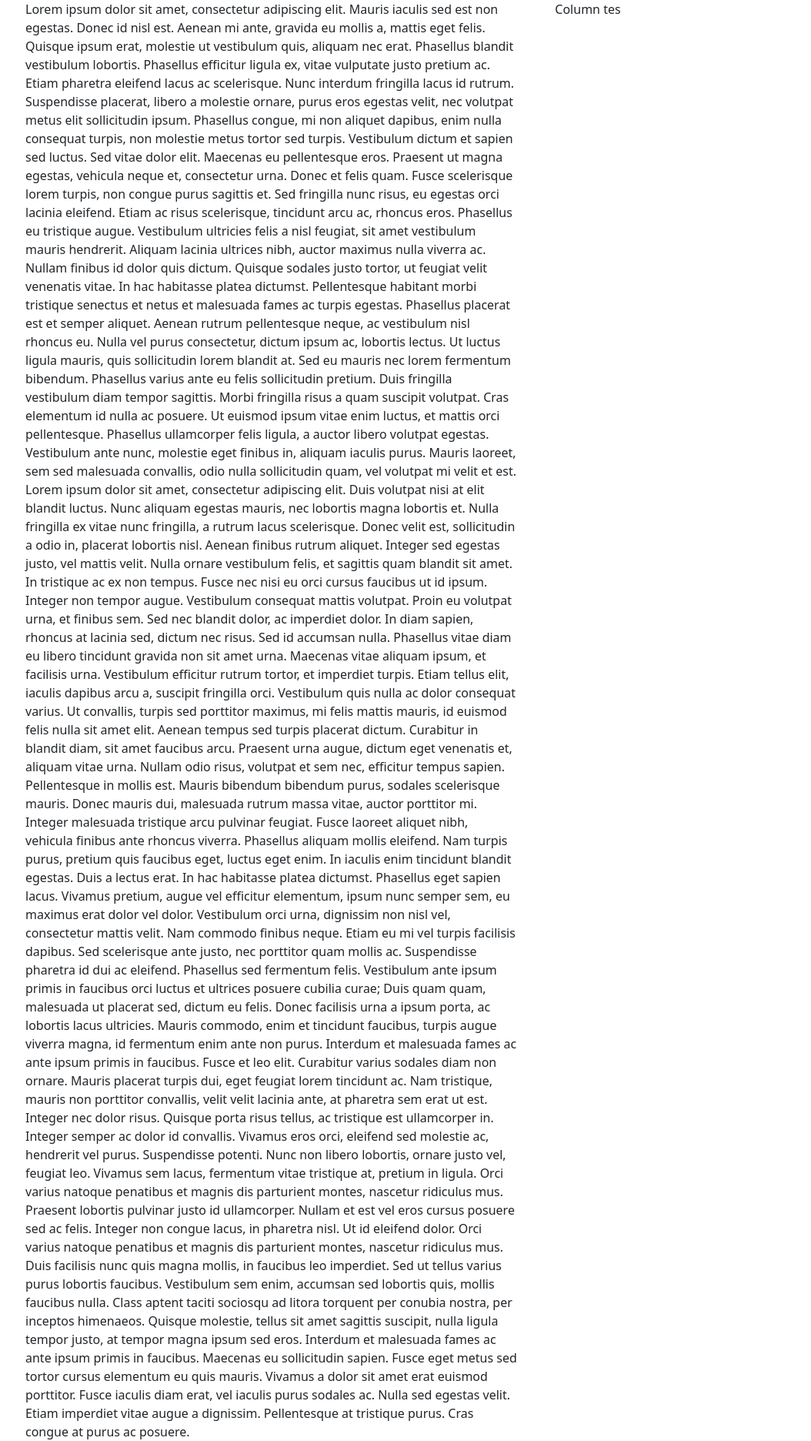
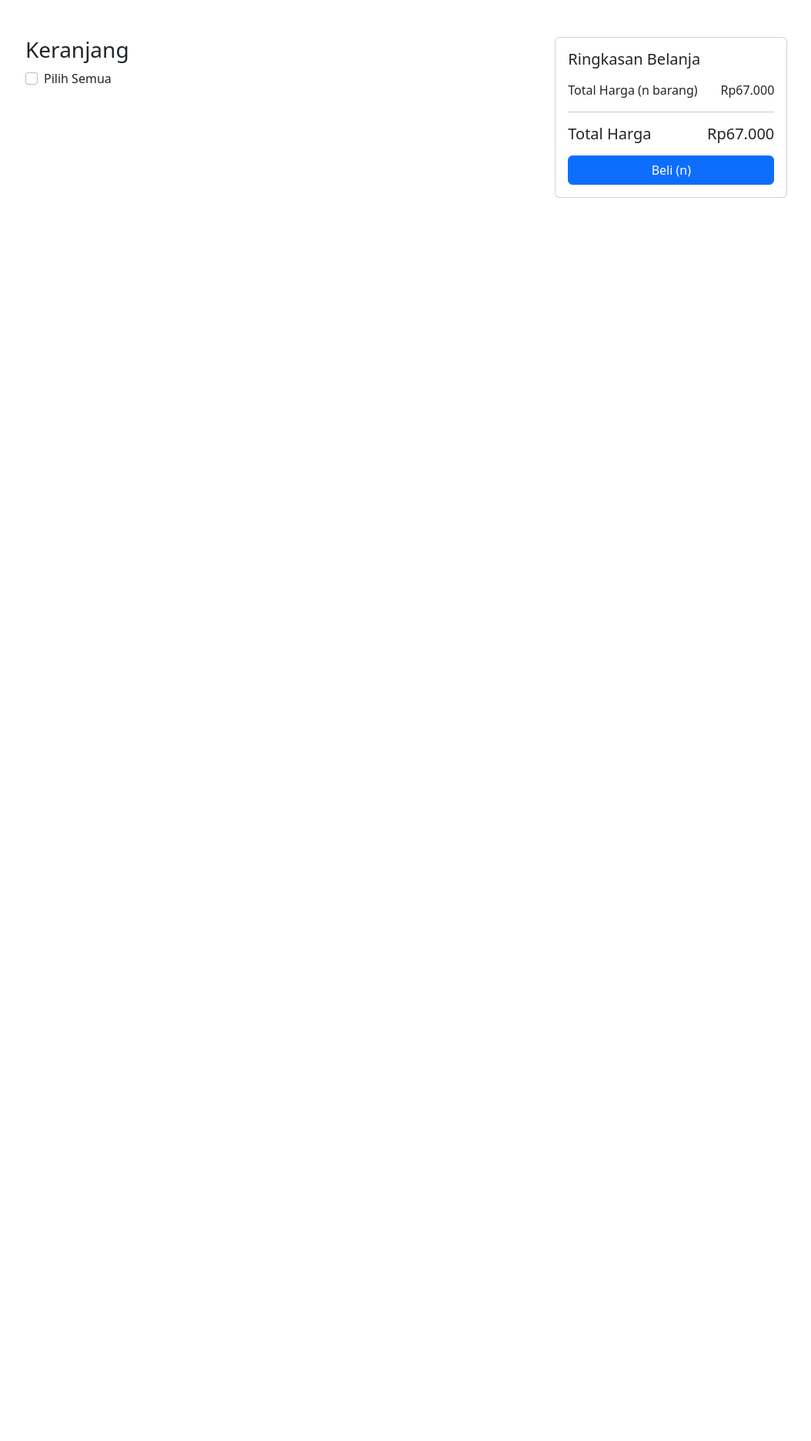
Before and after one commit to AdityaNugraha1/PROJECT_AKHIR, a PHP site: page /keranjang.php in a window 1280 px wide. Shown: the whole page at 77% size, without its empty margins (144-1198 px from the left). After the commit the page ends 257 px from the top, so only its background shows below. Run offline with PHP 8.4, Linux system fonts and the light colour scheme.

Commit message:
card kanan

```diff
--- a/keranjang.php
+++ b/keranjang.php
@@ -12,38 +12,43 @@
 <body>
     <section class="vh-100">
         <div class="container text-start">
-            <div class="row">
+            <div class="row pt-5">
                 <div class="col-1">
+                </div>
 
+                <div class="col-7">
+                    <h3>Keranjang</h3>
+                    <div class="form-check">
+                        <input class="form-check-input" type="checkbox" id="cekPilih">
+                        <label class="form-check-label" for="cekPilih">
+                            Pilih Semua
+                        </label>
+                    </div>
                 </div>
-                <div class="col-7">
-                    Lorem ipsum dolor sit amet, consectetur adipiscing elit. Mauris iaculis sed est non egestas. Donec id nisl est. Aenean mi ante, gravida eu mollis a, mattis eget felis. Quisque ipsum erat, molestie ut vestibulum quis, aliquam nec erat. Phasellus blandit vestibulum lobortis. Phasellus efficitur ligula ex, vitae vulputate justo pretium ac. Etiam pharetra eleifend lacus ac scelerisque. Nunc interdum fringilla lacus id rutrum. Suspendisse placerat, libero a molestie ornare, purus eros egestas velit, nec volutpat metus elit sollicitudin ipsum. Phasellus congue, mi non aliquet dapibus, enim nulla consequat turpis, non molestie metus tortor sed turpis. Vestibulum dictum et sapien sed luctus. Sed vitae dolor elit.
 
-                    Maecenas eu pellentesque eros. Praesent ut magna egestas, vehicula neque et, consectetur urna. Donec et felis quam. Fusce scelerisque lorem turpis, non congue purus sagittis et. Sed fringilla nunc risus, eu egestas orci lacinia eleifend. Etiam ac risus scelerisque, tincidunt arcu ac, rhoncus eros. Phasellus eu tristique augue. Vestibulum ultricies felis a nisl feugiat, sit amet vestibulum mauris hendrerit. Aliquam lacinia ultrices nibh, auctor maximus nulla viverra ac. Nullam finibus id dolor quis dictum. Quisque sodales justo tortor, ut feugiat velit venenatis vitae.
-
-                    In hac habitasse platea dictumst. Pellentesque habitant morbi tristique senectus et netus et malesuada fames ac turpis egestas. Phasellus placerat est et semper aliquet. Aenean rutrum pellentesque neque, ac vestibulum nisl rhoncus eu. Nulla vel purus consectetur, dictum ipsum ac, lobortis lectus. Ut luctus ligula mauris, quis sollicitudin lorem blandit at. Sed eu mauris nec lorem fermentum bibendum. Phasellus varius ante eu felis sollicitudin pretium. Duis fringilla vestibulum diam tempor sagittis. Morbi fringilla risus a quam suscipit volutpat. Cras elementum id nulla ac posuere. Ut euismod ipsum vitae enim luctus, et mattis orci pellentesque. Phasellus ullamcorper felis ligula, a auctor libero volutpat egestas. Vestibulum ante nunc, molestie eget finibus in, aliquam iaculis purus. Mauris laoreet, sem sed malesuada convallis, odio nulla sollicitudin quam, vel volutpat mi velit et est. Lorem ipsum dolor sit amet, consectetur adipiscing elit.
-
-                    Duis volutpat nisi at elit blandit luctus. Nunc aliquam egestas mauris, nec lobortis magna lobortis et. Nulla fringilla ex vitae nunc fringilla, a rutrum lacus scelerisque. Donec velit est, sollicitudin a odio in, placerat lobortis nisl. Aenean finibus rutrum aliquet. Integer sed egestas justo, vel mattis velit. Nulla ornare vestibulum felis, et sagittis quam blandit sit amet.
-
-                    In tristique ac ex non tempus. Fusce nec nisi eu orci cursus faucibus ut id ipsum. Integer non tempor augue. Vestibulum consequat mattis volutpat. Proin eu volutpat urna, et finibus sem. Sed nec blandit dolor, ac imperdiet dolor. In diam sapien, rhoncus at lacinia sed, dictum nec risus. Sed id accumsan nulla. Phasellus vitae diam eu libero tincidunt gravida non sit amet urna. Maecenas vitae aliquam ipsum, et facilisis urna. Vestibulum efficitur rutrum tortor, et imperdiet turpis. Etiam tellus elit, iaculis dapibus arcu a, suscipit fringilla orci. Vestibulum quis nulla ac dolor consequat varius. Ut convallis, turpis sed porttitor maximus, mi felis mattis mauris, id euismod felis nulla sit amet elit. Aenean tempus sed turpis placerat dictum. Curabitur in blandit diam, sit amet faucibus arcu.
-
-                    Praesent urna augue, dictum eget venenatis et, aliquam vitae urna. Nullam odio risus, volutpat et sem nec, efficitur tempus sapien. Pellentesque in mollis est. Mauris bibendum bibendum purus, sodales scelerisque mauris. Donec mauris dui, malesuada rutrum massa vitae, auctor porttitor mi. Integer malesuada tristique arcu pulvinar feugiat. Fusce laoreet aliquet nibh, vehicula finibus ante rhoncus viverra. Phasellus aliquam mollis eleifend. Nam turpis purus, pretium quis faucibus eget, luctus eget enim. In iaculis enim tincidunt blandit egestas. Duis a lectus erat. In hac habitasse platea dictumst. Phasellus eget sapien lacus.
-
-                    Vivamus pretium, augue vel efficitur elementum, ipsum nunc semper sem, eu maximus erat dolor vel dolor. Vestibulum orci urna, dignissim non nisl vel, consectetur mattis velit. Nam commodo finibus neque. Etiam eu mi vel turpis facilisis dapibus. Sed scelerisque ante justo, nec porttitor quam mollis ac. Suspendisse pharetra id dui ac eleifend. Phasellus sed fermentum felis.
-
-                    Vestibulum ante ipsum primis in faucibus orci luctus et ultrices posuere cubilia curae; Duis quam quam, malesuada ut placerat sed, dictum eu felis. Donec facilisis urna a ipsum porta, ac lobortis lacus ultricies. Mauris commodo, enim et tincidunt faucibus, turpis augue viverra magna, id fermentum enim ante non purus. Interdum et malesuada fames ac ante ipsum primis in faucibus. Fusce et leo elit. Curabitur varius sodales diam non ornare. Mauris placerat turpis dui, eget feugiat lorem tincidunt ac. Nam tristique, mauris non porttitor convallis, velit velit lacinia ante, at pharetra sem erat ut est. Integer nec dolor risus. Quisque porta risus tellus, ac tristique est ullamcorper in. Integer semper ac dolor id convallis. Vivamus eros orci, eleifend sed molestie ac, hendrerit vel purus. Suspendisse potenti. Nunc non libero lobortis, ornare justo vel, feugiat leo.
-
-                    Vivamus sem lacus, fermentum vitae tristique at, pretium in ligula. Orci varius natoque penatibus et magnis dis parturient montes, nascetur ridiculus mus. Praesent lobortis pulvinar justo id ullamcorper. Nullam et est vel eros cursus posuere sed ac felis. Integer non congue lacus, in pharetra nisl. Ut id eleifend dolor. Orci varius natoque penatibus et magnis dis parturient montes, nascetur ridiculus mus. Duis facilisis nunc quis magna mollis, in faucibus leo imperdiet. Sed ut tellus varius purus lobortis faucibus.
-
-                    Vestibulum sem enim, accumsan sed lobortis quis, mollis faucibus nulla. Class aptent taciti sociosqu ad litora torquent per conubia nostra, per inceptos himenaeos. Quisque molestie, tellus sit amet sagittis suscipit, nulla ligula tempor justo, at tempor magna ipsum sed eros. Interdum et malesuada fames ac ante ipsum primis in faucibus. Maecenas eu sollicitudin sapien. Fusce eget metus sed tortor cursus elementum eu quis mauris. Vivamus a dolor sit amet erat euismod porttitor. Fusce iaculis diam erat, vel iaculis purus sodales ac. Nulla sed egestas velit. Etiam imperdiet vitae augue a dignissim. Pellentesque at tristique purus. Cras congue at purus ac posuere.
-
-
-                </div>
-                <div class="col-4 fixed-top offset-sm-8">
-                    Column tes
+                <!-- Kolom kanan Berisi total -->
+                <div class="col-4 fixed-top offset-sm-8 pt-5">
+                    <div class="card w-75">
+                        <div class="card-body">
+                            <h5 class="card-title">Ringkasan Belanja</h5>
+                            <p class="card-text">
+                            <div class="d-flex justify-content-between">
+                                <div>Total Harga (n barang)</div>
+                                <div>Rp67.000</div>
+                            </div>
+                            </p>
+                            <hr>
+                            <h5 class="card-text pb-2">
+                                <div class="d-flex justify-content-between">
+                                    <div>Total Harga</div>
+                                    <div>Rp67.000</div>
+                                </div>
+                            </h5>
+                            <a href="#" class="btn btn-primary d-grid gap-2">Beli (n)</a>
+                        </div>
+                    </div>
                 </div>
             </div>
-        </div>
     </section>
     <script src="https://cdn.jsdelivr.net/npm/bootstrap@5.2.2/dist/js/bootstrap.bundle.min.js" integrity="sha384-OERcA2EqjJCMA+/3y+gxIOqMEjwtxJY7qPCqsdltbNJuaOe923+mo//f6V8Qbsw3" crossorigin="anonymous"></script>
 </body>
```
